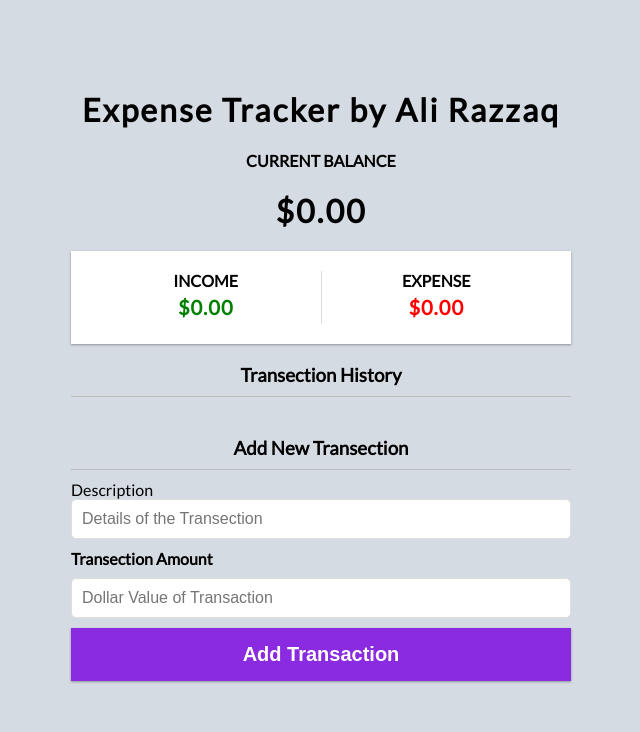
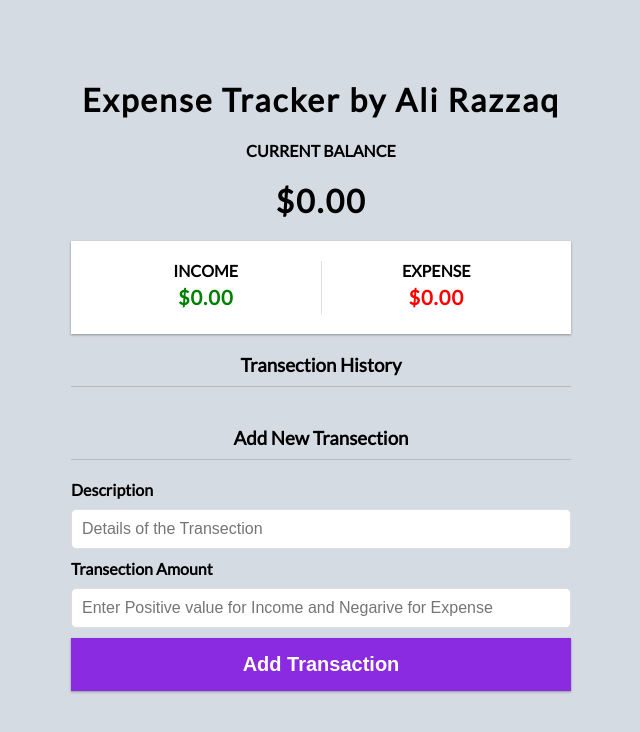
Before and after one commit to AliRa22aq/expense-tracker, a React (Create React App) app: page / in a window 1280 px wide. Shown: the top 732 px of the page, without its empty margins (319-959 px from the left). Built offline with nearby package versions, Linux system fonts and the light colour scheme.

Commit message:
Update AddTransection.js

```diff
--- a/src/components/AddTransection.js
+++ b/src/components/AddTransection.js
@@ -26,9 +26,9 @@ export const AddTransection = () => {
             <h3> Add New Transection</h3>
             <form onSubmit={onSubmit}>
             <div className="form-control">
-                <labal htmlFor = "description" >
-                        Description
-                </labal>
+                <label htmlFor="description">
+                Description
+                </label>
                 <input
                     type="text"
                     id="description"
@@ -46,7 +46,7 @@ export const AddTransection = () => {
                     id="transectionAmount"
                     value = {transectionAmount}
                     onChange = {(e)=> setTransecrtionAmount (e.target.value) }
-                    placeholder="Dollar Value of Transaction"
+                    placeholder="Enter Positive value for Income and Negarive for Expense"
                     required ="required"   />
 
             </div>
```
